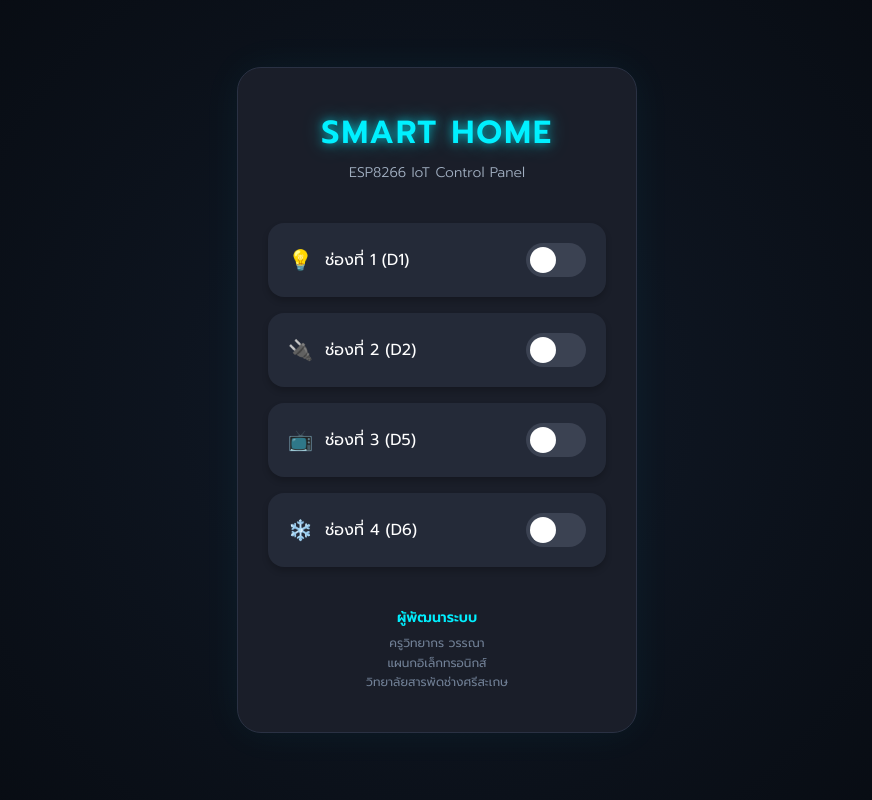
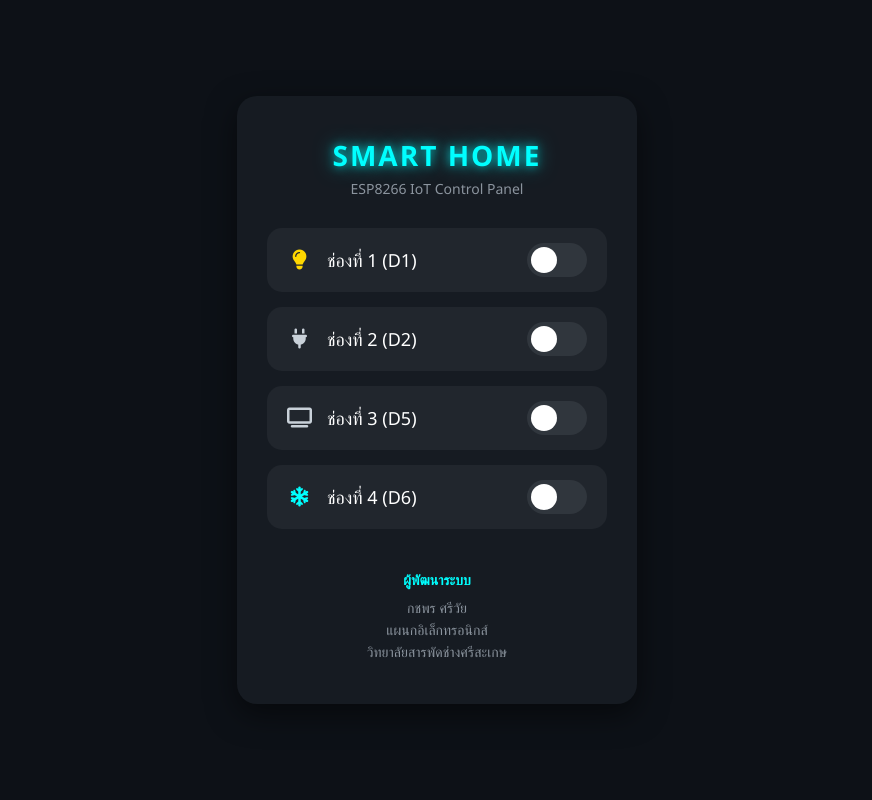
Before and after one commit to thanita152404-lgtm/my-iot-2026, a plain HTML site: page index.html in a window 1280 px wide. Shown: the whole page, without its empty margins (203-1075 px from the left). Drawn offline with Linux system fonts and the light colour scheme; no server answers.

Commit message:
Refactor index.html for improved styling and structure

```diff
--- a/index.html
+++ b/index.html
@@ -3,93 +3,91 @@
 <head>
     <meta charset="UTF-8">
     <meta name="viewport" content="width=device-width, initial-scale=1.0">
-    <title>SMART HOME - IoT Control Panel</title>
-    <link href="https://fonts.googleapis.com/css2?family=Prompt:wght@300;400;600&display=swap" rel="stylesheet">
+    <title>Smart Home IoT Control Panel</title>
+    <link rel="stylesheet" href="https://cdnjs.cloudflare.com/ajax/libs/font-awesome/6.4.0/css/all.min.css">
     <style>
-        * {
-            box-sizing: border-box;
-            margin: 0;
-            padding: 0;
-        }
-
+        /* ตั้งค่าสีพื้นหลังและฟอนต์ */
         body {
-            font-family: 'Prompt', sans-serif;
-            background: radial-gradient(circle at center, #111a28 0%, #06090e 100%);
-            color: #ffffff;
+            background-color: #0d1117; /* สีพื้นหลังหลักแบบ Dark Mode */
+            font-family: 'Segoe UI', Tahoma, Geneva, Verdana, sans-serif;
             display: flex;
             justify-content: center;
             align-items: center;
             min-height: 100vh;
+            margin: 0;
+            color: #ffffff;
         }
 
-        .container {
-            background-color: #1a1e29;
+        /* กล่อง Panel หลัก */
+        .control-panel {
+            background-color: #161b22; /* สีพื้นหลังกล่อง */
+            padding: 40px 30px;
+            border-radius: 20px;
+            box-shadow: 0 10px 30px rgba(0, 0, 0, 0.5);
             width: 100%;
             max-width: 400px;
-            padding: 40px 30px;
-            border-radius: 24px;
-            box-shadow: 0 0 40px rgba(0, 240, 255, 0.05);
-            border: 1px solid #2a3143;
+            box-sizing: border-box;
         }
 
+        /* ส่วนหัวเรื่องและเอฟเฟกต์นีออน */
         .header {
             text-align: center;
-            margin-bottom: 40px;
+            margin-bottom: 30px;
+        }
+        .header h1 {
+            color: #00ffff;
+            margin: 0;
+            font-size: 28px;
+            letter-spacing: 2px;
+            text-transform: uppercase;
+            /* เอฟเฟกต์เรืองแสง */
+            text-shadow: 0 0 10px rgba(0, 255, 255, 0.7), 0 0 20px rgba(0, 255, 255, 0.5);
+        }
+        .header p {
+            color: #8b949e;
+            margin-top: 5px;
+            font-size: 14px;
         }
 
-        .title {
-            color: #00f0ff;
-            font-size: 32px;
-            font-weight: 600;
-            letter-spacing: 2px;
-            text-shadow: 0 0 10px rgba(0, 240, 255, 0.6), 0 0 20px rgba(0, 240, 255, 0.4);
-            margin-bottom: 5px;
-        }
-
-        .subtitle {
-            color: #a0aec0;
-            font-size: 14px;
-            font-weight: 300;
-        }
-
+        /* กล่องควบคุมแต่ละช่อง (Channel Card) */
         .channel-card {
-            background-color: #242a38;
-            padding: 20px;
-            border-radius: 16px;
+            background-color: #21262d;
+            border-radius: 15px;
+            padding: 15px 20px;
+            margin-bottom: 15px;
             display: flex;
             justify-content: space-between;
             align-items: center;
-            margin-bottom: 16px;
-            box-shadow: 0 4px 6px rgba(0, 0, 0, 0.2);
-            transition: all 0.3s ease;
+            transition: 0.3s;
         }
 
         .channel-info {
             display: flex;
             align-items: center;
-            font-size: 16px;
-            font-weight: 400;
+            font-size: 18px;
+            font-weight: 500;
         }
 
-        .icon {
-            margin-right: 12px;
+        .channel-info i {
+            margin-right: 15px;
             font-size: 20px;
+            color: #c9d1d9;
+            width: 25px;
+            text-align: center;
         }
 
-        /* ส่วนของ Toggle Switch */
+        /* การสร้างปุ่ม Toggle Switch ด้วย CSS */
         .switch {
             position: relative;
             display: inline-block;
             width: 60px;
             height: 34px;
         }
-
         .switch input {
             opacity: 0;
             width: 0;
             height: 0;
         }
-
         .slider {
             position: absolute;
             cursor: pointer;
@@ -97,11 +95,10 @@
             left: 0;
             right: 0;
             bottom: 0;
-            background-color: #3b4252;
+            background-color: #30363d;
             transition: .4s;
             border-radius: 34px;
         }
-
         .slider:before {
             position: absolute;
             content: "";
@@ -114,100 +111,99 @@
             border-radius: 50%;
         }
 
+        /* เมื่อปุ่มถูกเปิด (Checked) ให้เปลี่ยนสีและเรืองแสง */
         input:checked + .slider {
-            background-color: #00f0ff;
-            box-shadow: 0 0 15px #00f0ff;
+            background-color: #00ffff;
+            box-shadow: 0 0 15px #00ffff;
         }
-
         input:checked + .slider:before {
             transform: translateX(26px);
         }
 
+        /* ส่วนเครดิตผู้พัฒนาด้านล่าง */
         .footer {
             text-align: center;
             margin-top: 40px;
-            font-size: 12px;
-            color: #718096;
+            font-size: 14px;
+            color: #8b949e;
             line-height: 1.6;
         }
-
-        .footer .highlight {
-            color: #00f0ff;
-            font-weight: 600;
-            font-size: 14px;
+        .footer .dev-title {
+            color: #00ffff;
+            font-weight: bold;
             margin-bottom: 5px;
-            display: inline-block;
+            display: block;
         }
     </style>
 </head>
 <body>
 
-    <div class="container">
+    <div class="control-panel">
         <div class="header">
-            <h1 class="title">SMART HOME</h1>
-            <div class="subtitle">ESP8266 IoT Control Panel</div>
+            <h1>SMART HOME</h1>
+            <p>ESP8266 IoT Control Panel</p>
         </div>
 
         <div class="channel-card">
             <div class="channel-info">
-                <span class="icon">💡</span>
+                <i class="fa-solid fa-lightbulb" style="color: #ffd700;"></i>
                 <span>ช่องที่ 1 (D1)</span>
             </div>
             <label class="switch">
-                <input type="checkbox" id="ch1" onchange="toggleDevice('ch1', this.checked)">
+                <input type="checkbox" id="ch1">
                 <span class="slider"></span>
             </label>
         </div>
 
         <div class="channel-card">
             <div class="channel-info">
-                <span class="icon">🔌</span>
+                <i class="fa-solid fa-plug"></i>
                 <span>ช่องที่ 2 (D2)</span>
             </div>
             <label class="switch">
-                <input type="checkbox" id="ch2" onchange="toggleDevice('ch2', this.checked)">
+                <input type="checkbox" id="ch2">
                 <span class="slider"></span>
             </label>
         </div>
 
         <div class="channel-card">
             <div class="channel-info">
-                <span class="icon">📺</span>
+                <i class="fa-solid fa-tv"></i>
                 <span>ช่องที่ 3 (D5)</span>
             </div>
             <label class="switch">
-                <input type="checkbox" id="ch3" onchange="toggleDevice('ch3', this.checked)">
+                <input type="checkbox" id="ch3">
                 <span class="slider"></span>
             </label>
         </div>
 
         <div class="channel-card">
             <div class="channel-info">
-                <span class="icon">❄️</span>
+                <i class="fa-solid fa-snowflake" style="color: #00ffff;"></i>
                 <span>ช่องที่ 4 (D6)</span>
             </div>
             <label class="switch">
-                <input type="checkbox" id="ch4" onchange="toggleDevice('ch4', this.checked)">
+                <input type="checkbox" id="ch4">
                 <span class="slider"></span>
             </label>
         </div>
 
         <div class="footer">
-            <span class="highlight">ผู้พัฒนาระบบ</span><br>
-            ครูวิทยากร วรรณา<br>
+            <span class="dev-title">ผู้พัฒนาระบบ</span>
+            กชพร ศรีวัย<br>
             แผนกอิเล็กทรอนิกส์<br>
             วิทยาลัยสารพัดช่างศรีสะเกษ
         </div>
     </div>
 
     <script type="module">
-        // 1. นำเข้าคำสั่งที่จำเป็นจาก Firebase
-        import { initializeApp } from "https://www.gstatic.com/firebasejs/10.8.0/firebase-app.js";
-        import { getDatabase, ref, set, onValue } from "https://www.gstatic.com/firebasejs/10.8.0/firebase-database.js";
+        // นำเข้าฟังก์ชันที่จำเป็นจาก Firebase
+        import { initializeApp } from "https://www.gstatic.com/firebasejs/10.8.1/firebase-app.js";
+        import { getDatabase, ref, set, onValue } from "https://www.gstatic.com/firebasejs/10.8.1/firebase-database.js";
 
-        // 2. นำค่า Firebase Config ของคุณมาวางแทนที่ตรงนี้
+        // ⚠️ คำแนะนำ: ให้นำค่า Config จากโปรเจกต์ Firebase ของคุณมาใส่ที่นี่
         const firebaseConfig = {
-   apiKey: "AIzaSyAzvU3vOgB1Dd6JTYUiya1WKN_yfcLx8-E",
+apiKey: "AIzaSyAzvU3vOgB1Dd6JTYUiya1WKN_yfcLx8-E",
   authDomain: "mylot2026-e3dc4.firebaseapp.com",
   databaseURL: "https://mylot2026-e3dc4-default-rtdb.asia-southeast1.firebasedatabase.app",
   projectId: "mylot2026-e3dc4",
@@ -216,36 +212,48 @@
   appId: "1:771646795722:web:25401364aef909f533a933"
         };
 
-        // 3. เริ่มต้นการเชื่อมต่อ Firebase
+        // เริ่มต้นการเชื่อมต่อ Firebase
         const app = initializeApp(firebaseConfig);
         const db = getDatabase(app);
 
-        // 4. ฟังก์ชันสำหรับส่งคำสั่งเปิด/ปิดไปที่ Firebase
-        // เราทำฟังก์ชันนี้ให้เรียกใช้ได้จาก HTML (ผ่าน object window)
-        window.toggleDevice = function(channel, isChecked) {
-            // โครงสร้างฐานข้อมูลจะเป็น devices -> ch1 : true/false
-            const deviceRef = ref(db, 'devices/' + channel);
-            set(deviceRef, isChecked)
-                .then(() => {
-                    console.log(`ส่งคำสั่ง ${channel} สถานะ: ${isChecked} สำเร็จ`);
-                })
-                .catch((error) => {
-                    console.error("เกิดข้อผิดพลาด: ", error);
-                });
-        };
+        // ฟังก์ชันสำหรับจัดการปุ่มแต่ละช่อง
+        function setupChannel(checkboxId, dbPath) {
+            const checkbox = document.getElementById(checkboxId);
+            const dbRef = ref(db, dbPath);
 
-        // 5. อ่านสถานะปัจจุบันจาก Firebase เพื่อมาอัปเดตสวิตช์ตอนโหลดหน้าเว็บ (Real-time)
-        const channels = ['ch1', 'ch2', 'ch3', 'ch4'];
-        channels.forEach((channel) => {
-            const deviceRef = ref(db, 'devices/' + channel);
-            onValue(deviceRef, (snapshot) => {
-                const state = snapshot.val();
-                if (state !== null) {
-                    // ปรับสวิตช์บนหน้าจอให้ตรงกับค่าใน Database
-                    document.getElementById(channel).checked = state;
+            // 1. อ่านค่าจาก Firebase (Real-time update) มาแสดงผลที่หน้าเว็บ
+            onValue(dbRef, (snapshot) => {
+                const data = snapshot.val();
+                // ถ้าค่าเป็น 1 (หรือ true) ให้ปุ่มเปิด, ถ้าเป็น 0 ให้ปุ่มปิด (ปรับเปลี่ยนได้ตามที่เขียนฝั่ง NodeMCU)
+                if (data === 1 || data === true || data === "ON") {
+                    checkbox.checked = true;
+                } else {
+                    checkbox.checked = false;
                 }
             });
-        });
+
+            // 2. เมื่อผู้ใช้กดปุ่มที่หน้าเว็บ ให้ส่งค่าไปยัง Firebase
+            checkbox.addEventListener('change', (e) => {
+                const state = e.target.checked ? 1 : 0; // ส่ง 1 ถ้าเปิด, ส่ง 0 ถ้าปิด
+                set(dbRef, state)
+                    .then(() => {
+                        console.log(`${dbPath} ถูกสั่งให้เปลี่ยนสถานะเป็น ${state}`);
+                    })
+                    .catch((error) => {
+                        console.error("เกิดข้อผิดพลาดในการส่งข้อมูล: ", error);
+                        // ถ้าส่งไม่สำเร็จ ให้คืนค่าปุ่มกลับไปสถานะเดิม
+                        e.target.checked = !e.target.checked;
+                    });
+            });
+        }
+
+        // เรียกใช้งานฟังก์ชันสำหรับทั้ง 4 ช่อง (เปลี่ยนชื่อ Path ได้ตามโครงสร้าง Database ของคุณ)
+        // รูปแบบ: setupChannel('ไอดีของปุ่ม', 'ตำแหน่งใน_Firebase_Database');
+        setupChannel('ch1', 'SmartHome/D1');
+        setupChannel('ch2', 'SmartHome/D2');
+        setupChannel('ch3', 'SmartHome/D5');
+        setupChannel('ch4', 'SmartHome/D6');
+
     </script>
 </body>
 </html>
```
